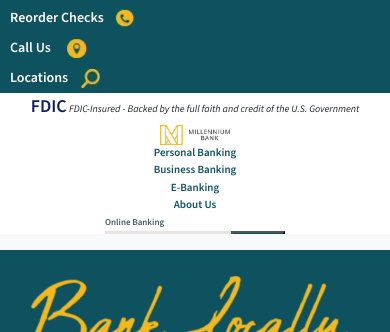
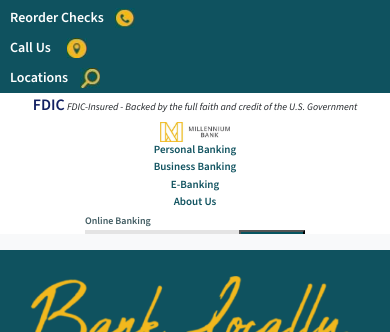
Before and after one commit to Yanekwzzx/MillenniumBank, a plain HTML site: page index.html in a window 390 px wide. Shown: the top 332 px of the page. Drawn offline with nearby package versions, Linux system fonts and the light colour scheme.

Commit message:
Add files via upload

```diff
--- a/index.html
+++ b/index.html
@@ -804,12 +804,12 @@
       }
       .fdic-text {
         left: 0;
-        font-size: 12px;
+        font-size: 11px;
         text-align: center;
-        margin-bottom: 2px;
+        margin-bottom: 1px;
       }
       .fdic-main {
-        font-size: 18px;
+        font-size: 16px;
       }
       .logo-container {
         left: 0;
@@ -835,26 +835,26 @@
         margin-left: 0;
         margin-top: 1px;
         width: 100%;
-        max-width: 180px;
+        max-width: 220px;
         height: auto;
       }
       .login-part1 {
         width: 70%;
-        height: 24px;
+        height: 28px;
       }
       .login-part2 {
         width: 30%;
-        height: 24px;
-        font-size: 9px;
+        height: 28px;
+        font-size: 10px;
       }
       .login-input {
-        font-size: 9px;
+        font-size: 10px;
       }
       .login-label {
-        font-size: 9px;
+        font-size: 10px;
       }
       .login-bottom, .error-message {
-        font-size: 7px;
+        font-size: 8px;
       }
       .images-container {
         flex-direction: column;
```
